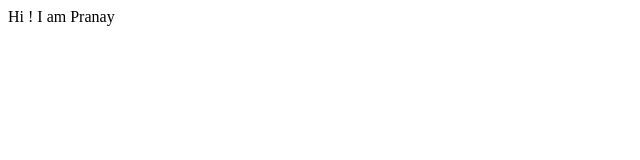
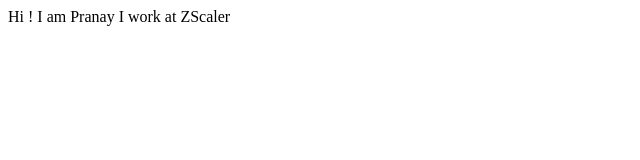
Before and after one commit to Pranay-116/PranayKumar-site, a plain HTML site: page index.html in a window 1280 px wide. Shown: the whole page, without its empty margins (0-640 px from the left). Drawn offline with Linux system fonts and the light colour scheme.

Commit message:
updated text

```diff
--- a/index.html
+++ b/index.html
@@ -7,5 +7,6 @@
 </head>
 <body>
    Hi ! I am Pranay
+   I work at ZScaler
 </body>
 </html>
```
Also changed, not shown: 1 other file.
